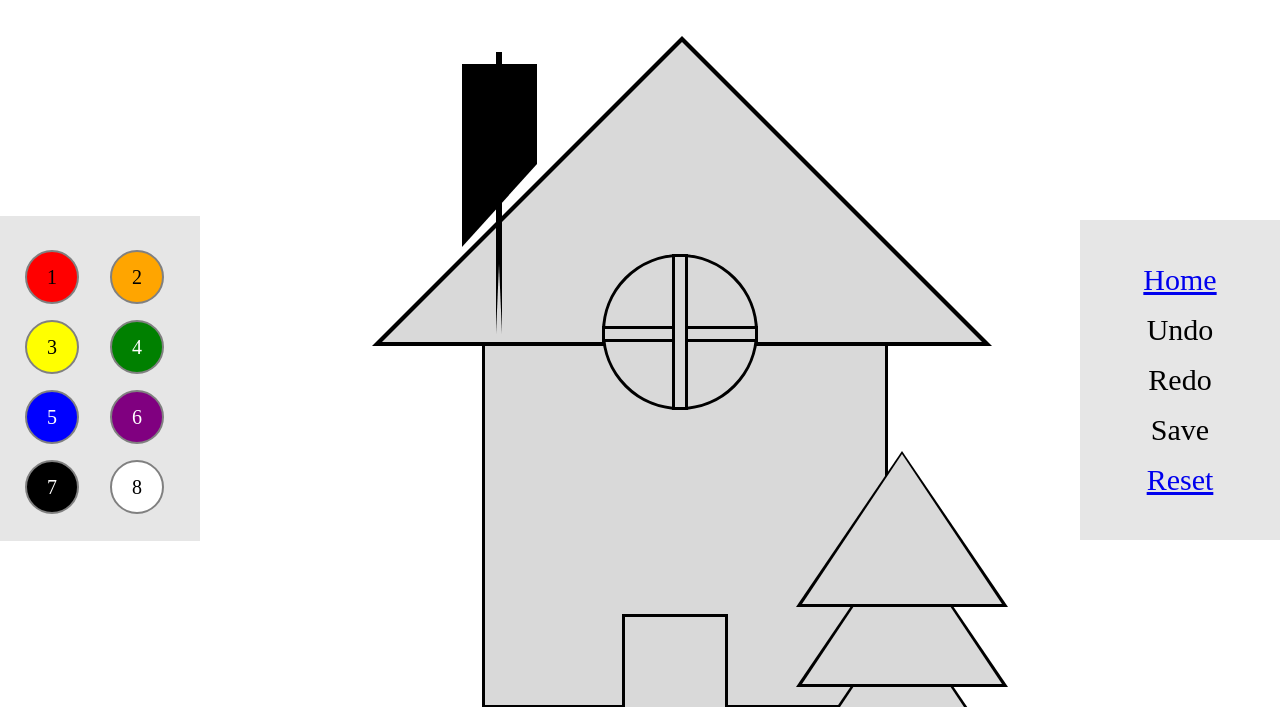
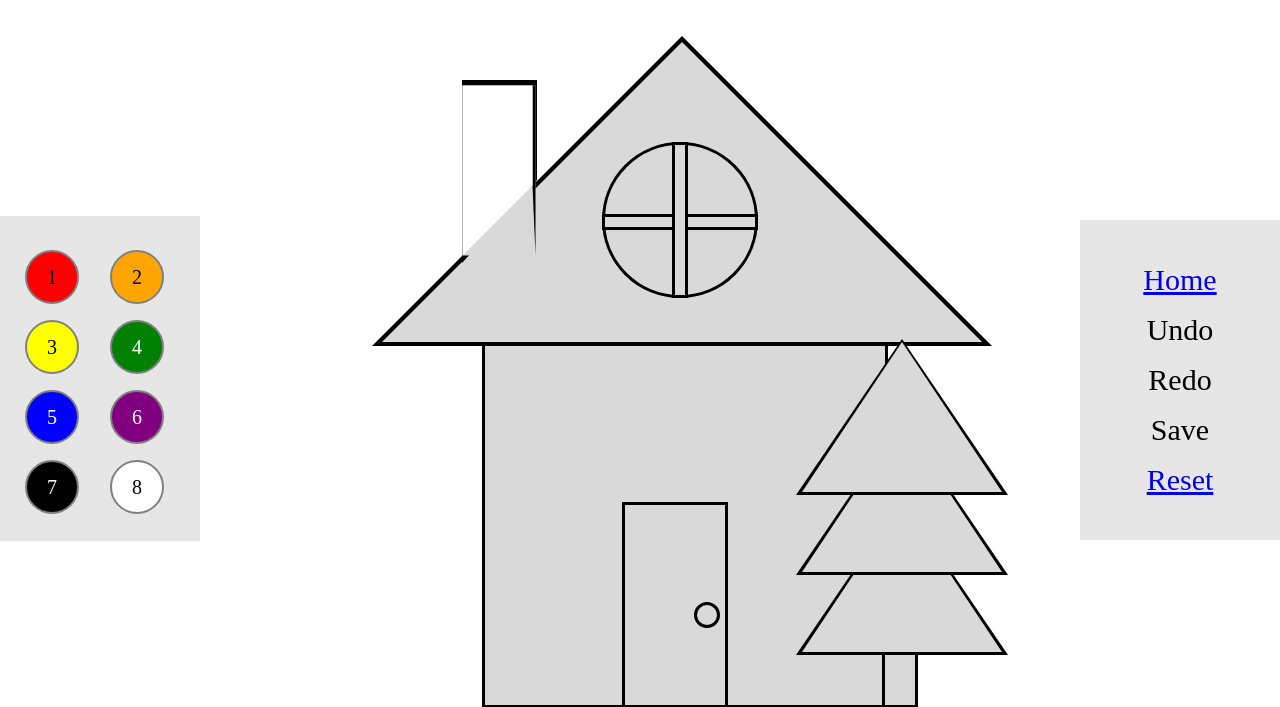
Before and after one commit to MasterLillyclaw/Project-LAL, a Python web app: template templates/MathHouse.html in a window 1280 px wide. Shown: the top 707 px of the page. Run offline with Jinja, Linux system fonts and the light colour scheme; the template is opened without the code that fills it, so the values that code supplies are empty; some libraries are stand-ins or nearby versions.

Commit message:
Tried to fix chimney

```diff
--- a/static/HouseTemplate.css
+++ b/static/HouseTemplate.css
@@ -39,12 +39,10 @@
 }
 
 #Chimney {
-<<<<<<< HEAD
   width: 30px;
   height: 100px;
   border: solid;
   background: #d9d9d9;
-=======
 	border-bottom: 70px solid white;
 	border-left: 0px solid transparent;
 	border-right: 70px solid transparent;
@@ -65,7 +63,6 @@
   transform: rotate(-270deg);
   margin-left: -18.5%;
   margin-top: 8%;
->>>>>>> 1b5935292e425bb48feb411208e2ef08005f22b0
   position: absolute;
 }
 
```
